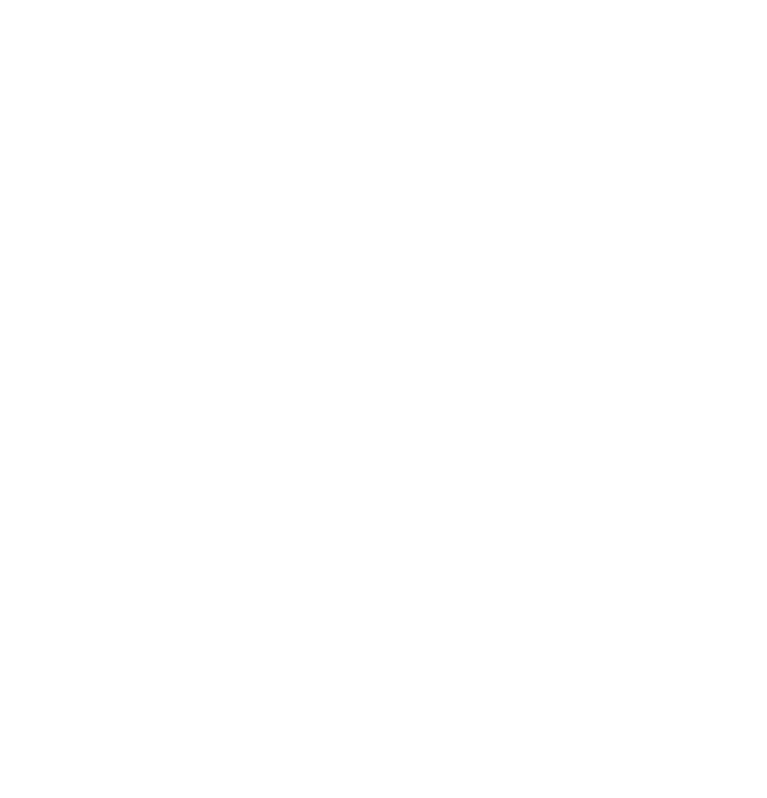
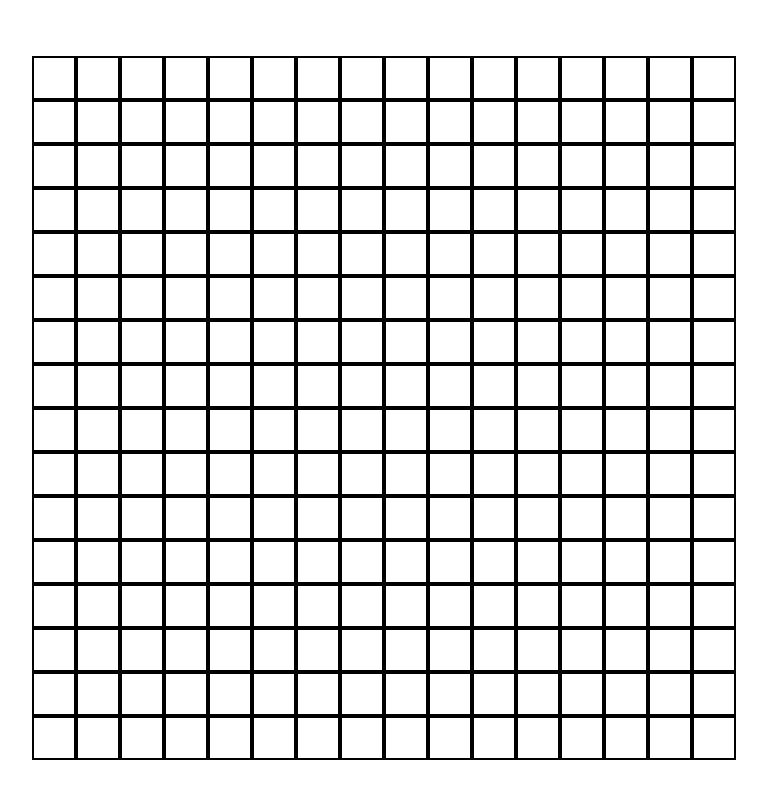
Before and after one commit to Greg057/etch-a-sketch, a plain HTML site: page index.html in a window 1280 px wide. Shown: the whole page, without its empty margins (256-1023 px from the left). Drawn offline with Linux system fonts and the light colour scheme.

Commit message:
Add 16x16 grid

```diff
--- a/index.html
+++ b/index.html
@@ -3,11 +3,13 @@
 <head>
     <meta charset="UTF-8">
     <meta name="viewport" content="width=device-width, initial-scale=1.0">
-    <title>Document</title>
+    <title>Etch a Sketch</title>
     <link rel="stylesheet" href="style.css">
     <script src="logic.js" defer></script>
 </head>
 <body>
+    <div id="grid">
 
+    </div>
 </body>
 </html>
--- a/logic.js
+++ b/logic.js
@@ -0,0 +1,12 @@
+const grid = document.querySelector("#grid");
+
+for (let i = 0; i < 16; i++) {
+    const row = document.createElement("div");
+    row.classList.add("row");
+    grid.appendChild(row);
+    for (let j = 0; j < 16; j++) {
+        const square = document.createElement("div");
+        square.classList.add("square");
+        row.appendChild(square);
+    }
+}
--- a/style.css
+++ b/style.css
@@ -0,0 +1,19 @@
+
+#grid {
+    display: flex;
+    flex-direction: column;
+    justify-content: center;
+    align-items: center;
+    padding: 48px 0;
+}
+
+.row {
+    display: flex;
+}
+
+.square {
+    border: 2px solid black;
+    height: 40px;
+    width: 40px;
+    flex-shrink: 1;
+}
```
